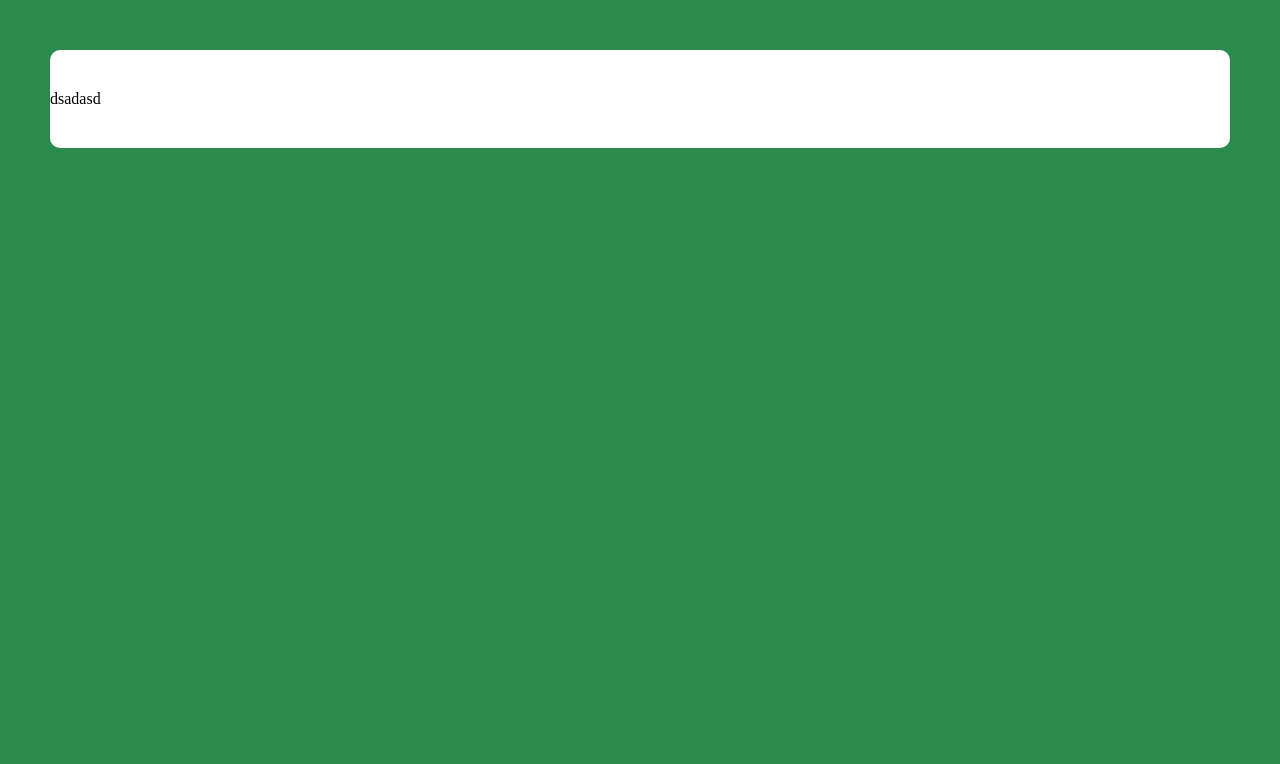
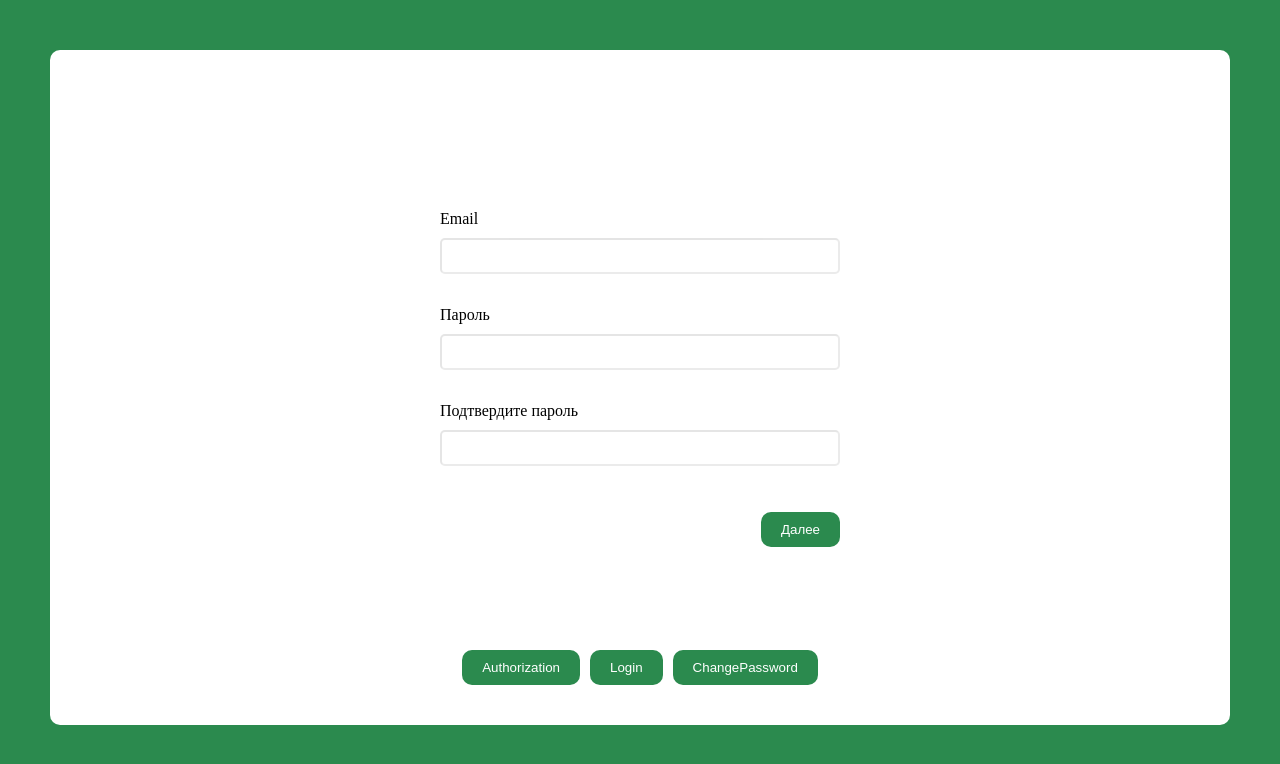
Before and after one commit to pwsd-dev/testing-Bcraft, a React (Create React App) app: page /login in a window 1280 px wide. Shown: the top 764 px of the page. Built offline with nearby package versions, Linux system fonts and the light colour scheme.

Commit message:
add nav and done pages

```diff
--- a/src/App.js
+++ b/src/App.js
@@ -1,5 +1,5 @@
 import React from "react";
-import { Routes, Route } from "react-router-dom";
+import { Routes, Route, Link } from "react-router-dom";
 import { Authorization, Login, ChangePassword } from "./pages";
 
 import "./scss/app.scss";
@@ -8,12 +8,22 @@ function App() {
   return (
     <div className="wrapper">
       <div className="content">
-        <nav></nav>
         <Routes>
           <Route path="/" element={<Authorization />} exact />
           <Route path="/login" element={<Login />} exact />
           <Route path="/changePassword" element={<ChangePassword />} exact />
         </Routes>
+        <nav className="container-form container-form__nav">
+          <Link to="/">
+            <button className="button">Authorization</button>
+          </Link>
+          <Link to="/login">
+            <button className="button">Login</button>
+          </Link>
+          <Link to="/changePassword">
+            <button className="button">ChangePassword</button>
+          </Link>
+        </nav>
       </div>
     </div>
   );
--- a/src/components/Form.jsx
+++ b/src/components/form/FormAuthorization.jsx
@@ -2,9 +2,18 @@ import React from "react";
 import { Formik } from "formik";
 import * as yup from "yup";
 
-function Form() {
+function FormAuthorizaton() {
   const validationSchema = yup.object().shape({
-    name: yup.string().typeError(`Должно быть строкой`).required("Обязательно"),
+    // name: yup.string().typeError(`Должно быть строкой`).required("Обязательно"),
+    email: yup.string().email("Введите верный email").required("Обязательно"),
+    password: yup
+      .string()
+      .typeError(`Должно быть строкой`)
+      .required("Обязательно"),
+    confirmPassword: yup
+      .string()
+      .oneOf([yup.ref("password")], "Пароли не совпадают")
+      .required("Обязательно"),
   });
 
   return (
@@ -46,36 +55,36 @@ function Form() {
                 value={values.email}
               />
             </p>
-            {touched.name && errors.name && (
-              <p className={`error`}>{errors.name}</p>
+            {touched.email && errors.email && (
+              <p className={`error`}>{errors.email}</p>
             )}
             <p>
               <label htmlFor={`password`}>Пароль</label>
               <input
                 className={`input`}
-                type={`text`}
+                type={`password`}
                 name={`password`}
                 onChange={handleChange}
                 onBlur={handleBlur}
                 value={values.password}
               />
             </p>
-            {touched.name && errors.name && (
-              <p className={`error`}>{errors.name}</p>
+            {touched.password && errors.password && (
+              <p className={`error`}>{errors.password}</p>
             )}
             <p>
               <label htmlFor={`confirmPassword`}>Подтвердите пароль</label>
               <input
                 className={`input`}
-                type={`text`}
+                type={`password`}
                 name={`confirmPassword`}
                 onChange={handleChange}
                 onBlur={handleBlur}
                 value={values.confirmPassword}
               />
             </p>
-            {touched.name && errors.name && (
-              <p className={`error`}>{errors.name}</p>
+            {touched.confirmPassword && errors.confirmPassword && (
+              <p className={`error`}>{errors.confirmPassword}</p>
             )}
             <button
               className={"button"}
@@ -92,4 +101,4 @@ function Form() {
   );
 }
 
-export default Form;
+export default FormAuthorizaton;
--- /dev/null
+++ b/src/components/form/FormChangePassword.jsx
@@ -0,0 +1,104 @@
+import React from "react";
+import { Formik } from "formik";
+import * as yup from "yup";
+
+function FormChangePassword() {
+  const validationSchema = yup.object().shape({
+    // name: yup.string().typeError(`Должно быть строкой`).required("Обязательно"),
+    email: yup.string().email("Введите верный email").required("Обязательно"),
+    password: yup
+      .string()
+      .typeError(`Должно быть строкой`)
+      .required("Обязательно"),
+    confirmPassword: yup
+      .string()
+      .oneOf([yup.ref("password")], "Пароли не совпадают")
+      .required("Обязательно"),
+  });
+
+  return (
+    <div className="container-form">
+      <Formik
+        initialValues={{
+          name: "",
+          secondName: "",
+          password: "",
+          confirmPassword: "",
+          email: "",
+          confirmEmail: "",
+        }}
+        validateOnBlur
+        onSubmit={(values) => {
+          console.log(values);
+        }}
+        validationSchema={validationSchema}
+      >
+        {({
+          values,
+          errors,
+          touched,
+          handleChange,
+          handleBlur,
+          isValid,
+          handleSubmit,
+          dirty,
+        }) => (
+          <div className={`form`}>
+            <p>
+              <label htmlFor={`email`}>Email</label>
+              <input
+                className={`input`}
+                type={`text`}
+                name={`email`}
+                onChange={handleChange}
+                onBlur={handleBlur}
+                value={values.email}
+              />
+            </p>
+            {touched.email && errors.email && (
+              <p className={`error`}>{errors.email}</p>
+            )}
+            <p>
+              <label htmlFor={`password`}>Пароль</label>
+              <input
+                className={`input`}
+                type={`password`}
+                name={`password`}
+                onChange={handleChange}
+                onBlur={handleBlur}
+                value={values.password}
+              />
+            </p>
+            {touched.password && errors.password && (
+              <p className={`error`}>{errors.password}</p>
+            )}
+            <p>
+              <label htmlFor={`confirmPassword`}>Подтвердите пароль</label>
+              <input
+                className={`input`}
+                type={`password`}
+                name={`confirmPassword`}
+                onChange={handleChange}
+                onBlur={handleBlur}
+                value={values.confirmPassword}
+              />
+            </p>
+            {touched.confirmPassword && errors.confirmPassword && (
+              <p className={`error`}>{errors.confirmPassword}</p>
+            )}
+            <button
+              className={"button"}
+              disabled={!isValid && !dirty}
+              onClick={handleSubmit}
+              type={`submit`}
+            >
+              Далее
+            </button>
+          </div>
+        )}
+      </Formik>
+    </div>
+  );
+}
+
+export default FormChangePassword;
--- /dev/null
+++ b/src/components/form/FormLogin.jsx
@@ -0,0 +1,104 @@
+import React from "react";
+import { Formik } from "formik";
+import * as yup from "yup";
+
+function FormLogin() {
+  const validationSchema = yup.object().shape({
+    // name: yup.string().typeError(`Должно быть строкой`).required("Обязательно"),
+    email: yup.string().email("Введите верный email").required("Обязательно"),
+    password: yup
+      .string()
+      .typeError(`Должно быть строкой`)
+      .required("Обязательно"),
+    confirmPassword: yup
+      .string()
+      .oneOf([yup.ref("password")], "Пароли не совпадают")
+      .required("Обязательно"),
+  });
+
+  return (
+    <div className="container-form">
+      <Formik
+        initialValues={{
+          name: "",
+          secondName: "",
+          password: "",
+          confirmPassword: "",
+          email: "",
+          confirmEmail: "",
+        }}
+        validateOnBlur
+        onSubmit={(values) => {
+          console.log(values);
+        }}
+        validationSchema={validationSchema}
+      >
+        {({
+          values,
+          errors,
+          touched,
+          handleChange,
+          handleBlur,
+          isValid,
+          handleSubmit,
+          dirty,
+        }) => (
+          <div className={`form`}>
+            <p>
+              <label htmlFor={`email`}>Email</label>
+              <input
+                className={`input`}
+                type={`text`}
+                name={`email`}
+                onChange={handleChange}
+                onBlur={handleBlur}
+                value={values.email}
+              />
+            </p>
+            {touched.email && errors.email && (
+              <p className={`error`}>{errors.email}</p>
+            )}
+            <p>
+              <label htmlFor={`password`}>Пароль</label>
+              <input
+                className={`input`}
+                type={`password`}
+                name={`password`}
+                onChange={handleChange}
+                onBlur={handleBlur}
+                value={values.password}
+              />
+            </p>
+            {touched.password && errors.password && (
+              <p className={`error`}>{errors.password}</p>
+            )}
+            <p>
+              <label htmlFor={`confirmPassword`}>Подтвердите пароль</label>
+              <input
+                className={`input`}
+                type={`password`}
+                name={`confirmPassword`}
+                onChange={handleChange}
+                onBlur={handleBlur}
+                value={values.confirmPassword}
+              />
+            </p>
+            {touched.confirmPassword && errors.confirmPassword && (
+              <p className={`error`}>{errors.confirmPassword}</p>
+            )}
+            <button
+              className={"button"}
+              disabled={!isValid && !dirty}
+              onClick={handleSubmit}
+              type={`submit`}
+            >
+              Далее
+            </button>
+          </div>
+        )}
+      </Formik>
+    </div>
+  );
+}
+
+export default FormLogin;
--- a/src/pages/Authorization.jsx
+++ b/src/pages/Authorization.jsx
@@ -1,15 +1,11 @@
 import React from "react";
-import Form from "../components/Form";
+import FormAuthorizaton from "../components/form/FormAuthorization";
 import * as yup from "yup";
 
 function Authorization() {
-  const validationSchema = yup.object().shape({
-    name: yup.string().typeError(`Должно быть строкой`).required("Обязательно"),
-  });
-
   return (
     <div className="container">
-      <Form></Form>
+      <FormAuthorizaton></FormAuthorizaton>
     </div>
   );
 }
--- a/src/pages/ChangePassword.jsx
+++ b/src/pages/ChangePassword.jsx
@@ -1,7 +1,12 @@
 import React from "react";
+import FormChangePassword from "../components/form/FormChangePassword";
 
 function ChangePassword() {
-  return <div>dsadsa</div>;
+  return (
+    <div className="container">
+      <FormChangePassword></FormChangePassword>
+    </div>
+  );
 }
 
 export default ChangePassword;
--- a/src/pages/Login.jsx
+++ b/src/pages/Login.jsx
@@ -1,7 +1,12 @@
 import React from "react";
+import FormLogin from "../components/form/FormLogin";
 
 function Login() {
-  return <div>dsadasd</div>;
+  return (
+    <div className="container">
+      <FormLogin></FormLogin>
+    </div>
+  );
 }
 
 export default Login;
--- a/src/scss/app.scss
+++ b/src/scss/app.scss
@@ -21,10 +21,15 @@ body {
 }
 
 .container-form {
-  // width: $container-width;
   margin: 0 auto;
   display: flex;
   justify-content: center;
+
+  &__nav {
+    button {
+      margin: 0 5px;
+    }
+  }
 }
 
 .form {
@@ -59,7 +64,11 @@ body {
   background-color: $background;
   color: #fff;
   border: none;
-
   border-radius: 10px;
   margin-top: 30px;
 }
+
+.error {
+  color: red;
+  align-self: flex-start;
+}
```
